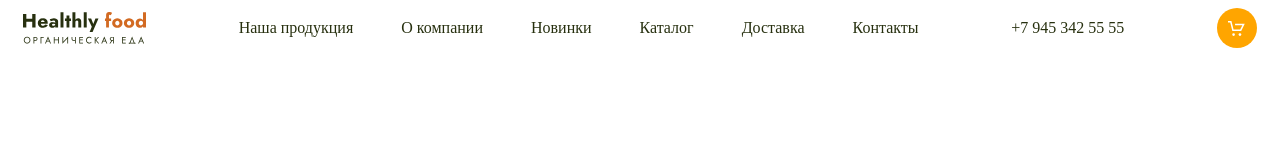
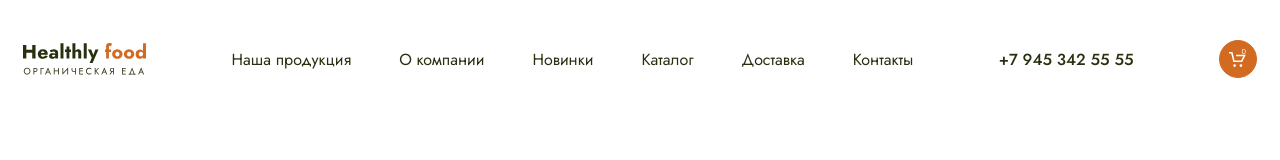
Before and after one commit to Fishanna/Module02-shop, a website built with webpack: page src/index.html in a window 1280 px wide. Built offline with nearby package versions, Linux system fonts and the light colour scheme.

Commit message:
add header new

```diff
--- a/src/index.html
+++ b/src/index.html
@@ -32,9 +32,9 @@
         </ul>
          </nav>
          <a href="tel:+79453425555" class="header__tel">+7 945 342 55 55</a>
-         <a href="#" class="header__cart">
+         <button href="#" class="header__cart">
             <span class="header__counter">0</span>
-            </a>
+        </button>
         </header>
         </div>
             </body>
--- a/src/styles/main.scss
+++ b/src/styles/main.scss
@@ -1,6 +1,24 @@
-$text: #27300f;
+@import url('https://fonts.googleapis.com/css2?family=Jost:ital@0;1&display=swap');
+@import url('https://fonts.googleapis.com/css2?family=Jost:ital,wght@0,500;1,500&display=swap');
+@import url('https://fonts.googleapis.com/css2?family=Cormorant:wght@700&display=swap');
+@import url('https://fonts.googleapis.com/css2?family=Cormorant:ital,wght@1,700&display=swap');
+
+
+$green: #27300f;
 $orange: #d26a22;
 $white: #fff;
+
+$font-jost: 'Jost', sans-serif;
+$font-cormorant: 'Cormorant', serif;
+
+html {
+        font-size: 10px;
+}
+
+body {
+    font-size: 1.6rem;
+    font-family: $font-jost;
+}
 
 .header {
     max-width: 1440px;
@@ -10,25 +28,28 @@ $white: #fff;
     display: flex;
     justify-content: space-between;
     align-items: center;
+    margin-top: 4rem;
+
     &__nav {
         display: flex;
         list-style-type: none;
         margin: 0;
         padding-left: 0;
-        gap: 48px;
+        gap: 4.8rem;
     }
 
     &__link {
-        font-size: 16px;
-        color: $text;
+        font-size: 1.6rem;
+        color: $green;
         text-decoration: none;
         &:hover {
             color: orange;
         }
     }
     &__tel {
-        font-size: 16px;
-        color: $text;
+        font-size: 1.6rem;
+        color: $green;
+        font-weight: 500;
         text-decoration: none;
         &:hover {
             color: orange;
@@ -36,27 +57,35 @@ $white: #fff;
     }
     &__cart {
         display: block;
-        width: 40px;
-        height: 40px;
+        width: 3.8rem;
+        height: 3.8rem;
         border-radius: 100%;
-        background-color: orange;
+        background-color: $orange;
         background-image: url(../images/cart.svg);
         background-repeat: no-repeat;
-        background-size: 17px 15px;
-        background-position: center;
-          }
+        background-size: 1.7rem 1.5rem;
+        background-position: center center;
+        position: relative;
+        border: 1px solid $orange;
+        &:hover {
+            background-color: $green;
+            border: 1px solid $green;
+        }
+    }
     &__counter {
-        font-size: 8px;
-        color: $white;
+        font-size: .8rem;
+        color: white;
         position: absolute;
-        right: 10px;
-        top: 8px;
+        right: 1rem;
+        top: .6rem;
     }
+}
+
 .logo {
     display: block;
     background-image: url(../images/logo.svg);
     background-repeat: no-repeat;
     background-size: cover;
-    width: 123px;
-    height: 32px;}
+    width: 12.3rem;
+    height: 3.2rem;
 }
```
Also changed, not shown: dist/index.html, dist/styles/main.css.
